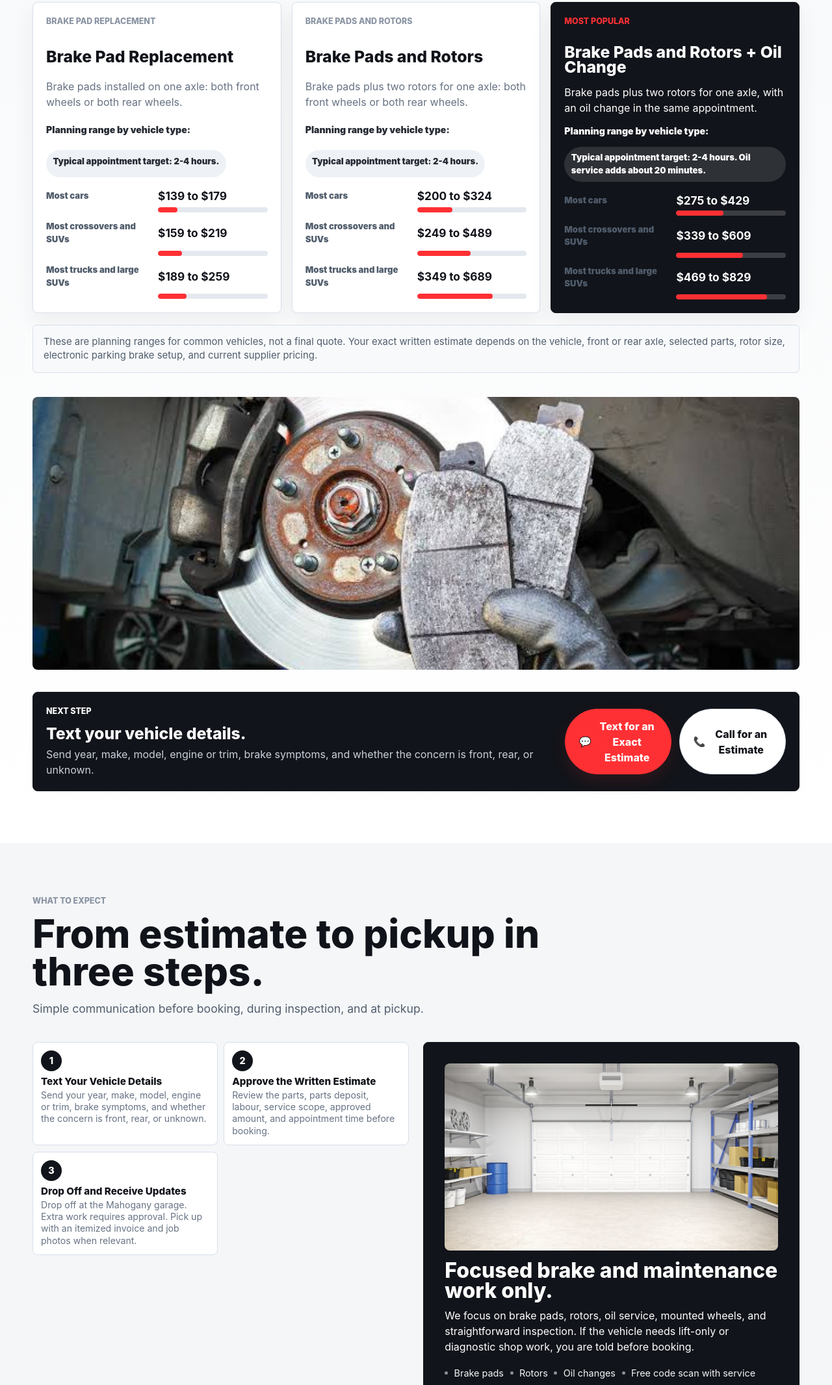
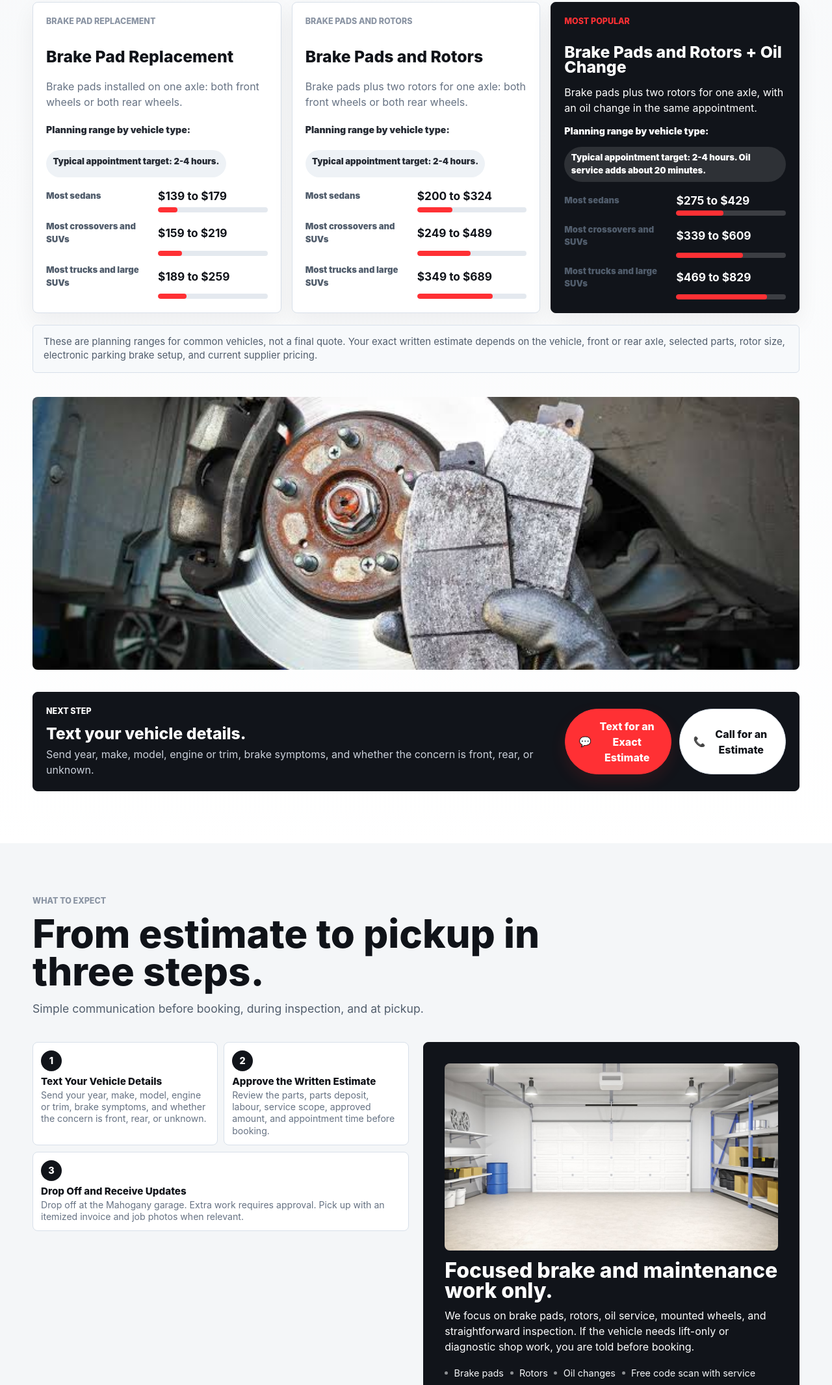
Before and after one commit to dryppyze/CaliperBrakesWorks, a website: page index.html in a window 1280 px wide. Shown: the part 1880-4012 px from the top of the page at 65% size. Drawn offline with Linux system fonts and the light colour scheme.

Commit message:
Tighten one axle pricing copy

```diff
--- a/css/styles.css
+++ b/css/styles.css
@@ -2643,6 +2643,10 @@ legend {
     gap: 0.6rem;
   }
 
+  .step-card-wide {
+    grid-column: 1 / -1;
+  }
+
   .price-table-head {
     display: grid;
   }
--- a/index.html
+++ b/index.html
@@ -301,10 +301,10 @@
                 <span>SELECTED PRICING PATH</span>
                 <strong data-route-label>Parts + labour</strong>
               </div>
-              <p class="mobile-route-warning"><span aria-hidden="true">⚠</span> One axle means both front wheels or both rear wheels. For a rough four-wheel budget, double the displayed one-axle range.</p>
+              <p class="mobile-route-warning"><span aria-hidden="true">⚠</span> One-axle pricing</p>
               <div class="mobile-price-matrix" aria-label="Mobile price range preview">
                 <span>Service<br>(one axle)</span>
-                <span>Most cars</span>
+                <span>Most sedans</span>
                 <span>Crossovers/SUVs</span>
                 <span>Trucks/Large SUVs</span>
                 <strong>Brake Pads</strong>
@@ -340,7 +340,7 @@
               <p class="service-time">Typical appointment target: 2-4 hours.</p>
               <div class="vehicle-bars" aria-label="Minimum service estimate by vehicle type">
                 <div>
-                  <span>Most cars</span>
+                  <span>Most sedans</span>
                   <strong data-package-price="minimum-sedan"></strong>
                   <span class="bar-track"><span class="bar-fill short-fill"></span></span>
                 </div>
@@ -365,7 +365,7 @@
               <p class="service-time">Typical appointment target: 2-4 hours.</p>
               <div class="vehicle-bars" aria-label="Brake and rotor estimate by vehicle type">
                 <div>
-                  <span>Most cars</span>
+                  <span>Most sedans</span>
                   <strong data-package-price="rotor-sedan"></strong>
                   <span class="bar-track"><span class="bar-fill short-fill"></span></span>
                 </div>
@@ -390,7 +390,7 @@
               <p class="service-time">Typical appointment target: 2-4 hours. Oil service adds about 20 minutes.</p>
               <div class="vehicle-bars" aria-label="Brakes, rotors, and oil estimate by vehicle type">
                 <div>
-                  <span>Most cars</span>
+                  <span>Most sedans</span>
                   <strong data-package-price="bundle-sedan"></strong>
                   <span class="bar-track"><span class="bar-fill short-fill"></span></span>
                 </div>
@@ -450,7 +450,7 @@
               <h3>Approve the Written Estimate</h3>
               <p>Review the parts, parts deposit, labour, service scope, approved amount, and appointment time before booking.</p>
               </article>
-              <article class="step-card">
+              <article class="step-card step-card-wide">
                 <span>3</span>
               <h3>Drop Off and Receive Updates</h3>
               <p>Drop off at the Mahogany garage. Extra work requires approval. Pick up with an itemized invoice and job photos when relevant.</p>
```
